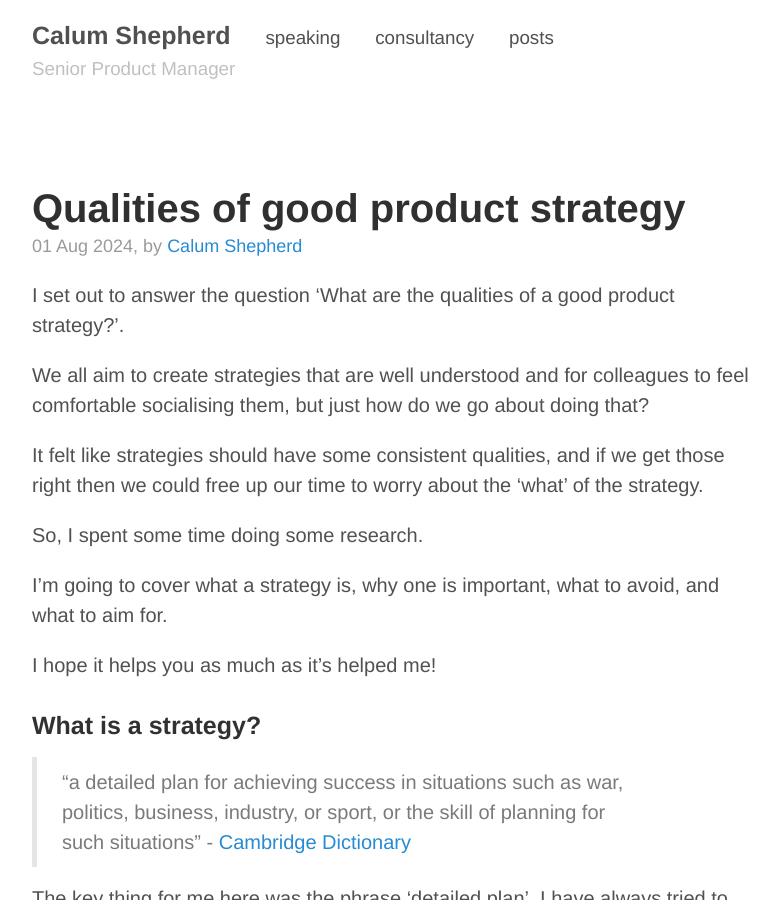
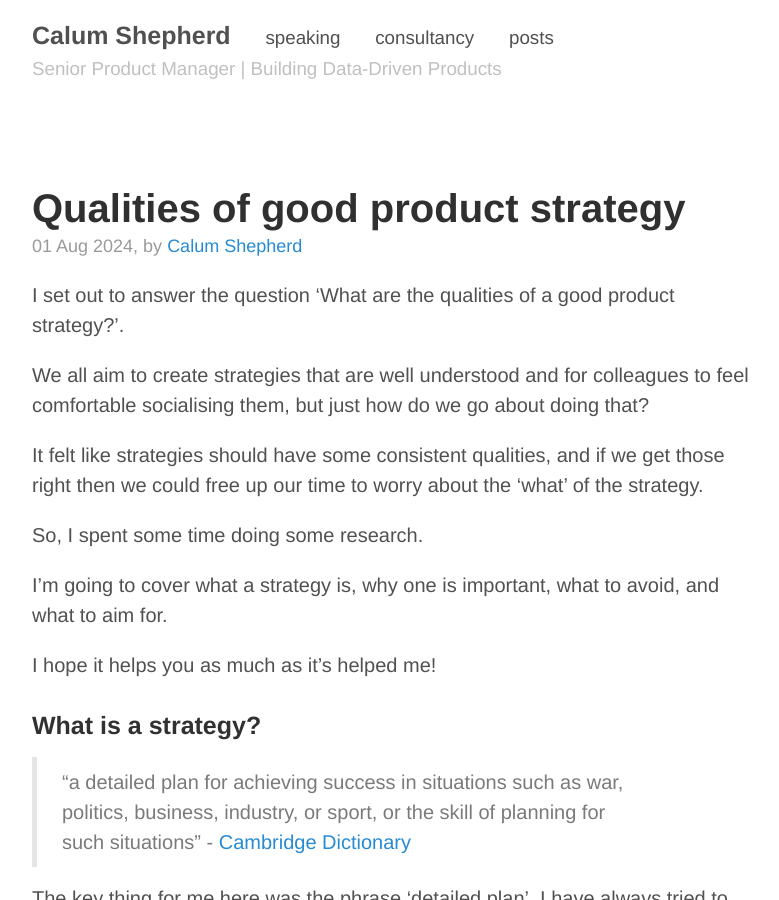
Before and after one commit to calcode/calcode.github.io, a Jekyll site: the page built from index.html, in a window 1280 px wide and 900 px high. Shown: the whole window, without its empty margins (248-1027 px from the left). Built offline with Jekyll 4.4.1, drawn with Linux system fonts in a browser that asks for light colours; the list of posts is cut into pages by our own code.

Commit message:
Updated config

```diff
--- a/_config.yml
+++ b/_config.yml
@@ -6,7 +6,7 @@ permalink:        pretty
 
 # Setup
 title:            Calum Shepherd
-tagline:          Senior Product Manager
+tagline:          Senior Product Manager | Building Data-Driven Products
 url:              https://calumshepherd.com
 paginate:         4
 baseurl:          /
```
